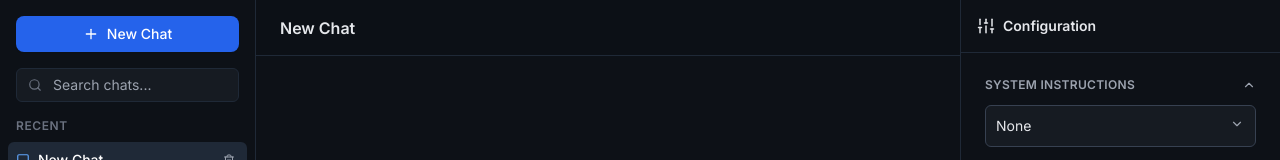
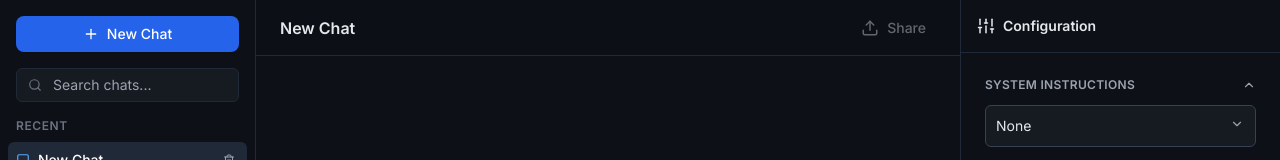
Before and after one commit to gueladjo/openai-studio, a React (Vite) app: page / in a window 1280 px wide. Both pictures are taken after a click on the button "New Chat". Shown: the top 160 px of the page. Built offline with nearby package versions, Linux system fonts and the light colour scheme.

Commit message:
Add conversation share export

```diff
--- a/App.tsx
+++ b/App.tsx
@@ -17,6 +17,11 @@ import {
   AppSettings,
   WorkspaceBackup
 } from './services/storage';
+import {
+  buildConversationFilename,
+  downloadTextFile,
+  formatConversationMarkdown
+} from './utils/conversationExport';
 import { Loader2, Menu, Settings, X } from 'lucide-react';
 
 // Hook for detecting mobile viewport
@@ -417,16 +422,27 @@ function App() {
     if (!dirHandle) return;
     try {
       const backup = await getWorkspaceBackup(dirHandle);
-      const blob = new Blob([JSON.stringify(backup, null, 2)], { type: 'application/json' });
-      const url = URL.createObjectURL(blob);
-      const a = document.createElement('a');
-      a.href = url;
-      a.download = `openai-studio-backup-${new Date().toISOString().slice(0, 10)}.json`;
-      a.click();
-      URL.revokeObjectURL(url);
+      downloadTextFile(
+        `openai-studio-backup-${new Date().toISOString().slice(0, 10)}.json`,
+        JSON.stringify(backup, null, 2),
+        'application/json;charset=utf-8'
+      );
     } catch (e) {
       console.error("Export failed", e);
       alert("Failed to export workspace data.");
+    }
+  };
+
+  const handleShareConversation = () => {
+    if (!currentSession || currentSession.messages.length === 0) return;
+
+    try {
+      const markdown = formatConversationMarkdown(currentSession);
+      const filename = buildConversationFilename(currentSession.title);
+      downloadTextFile(filename, markdown);
+    } catch (e) {
+      console.error("Conversation export failed", e);
+      alert("Failed to export conversation.");
     }
   };
 
@@ -482,7 +498,7 @@ function App() {
               <Menu size={24} />
             </button>
             <h1 className="text-sm font-semibold text-gray-800 dark:text-gray-200 truncate max-w-[200px]">
-              {currentSession?.title || 'OpenAI Studio'}
+              OpenAI Studio
             </h1>
             <button
               onClick={() => setIsConfigOpen(true)}
@@ -562,6 +578,7 @@ function App() {
             <ChatArea
               session={currentSession}
               onSendMessage={handleSendMessage}
+              onShareConversation={handleShareConversation}
               isLoading={isCurrentSessionProcessing}
               isMobile={isMobile}
             />
--- a/components/ChatArea.tsx
+++ b/components/ChatArea.tsx
@@ -1,7 +1,7 @@
 
 import React, { useRef, useEffect, useState } from 'react';
 import { Message, Session, Source } from '../types';
-import { Send, Bot, User, Paperclip, X, FileText, BrainCircuit, ChevronDown, ChevronRight, Globe, Clock, MoreHorizontal, Copy, Check, AlertCircle } from 'lucide-react';
+import { Send, Bot, User, Paperclip, X, FileText, BrainCircuit, ChevronDown, ChevronRight, Globe, Clock, MoreHorizontal, Copy, Check, AlertCircle, Upload } from 'lucide-react';
 import ReactMarkdown from 'react-markdown';
 import { getModelConfig } from '../constants';
 import { getSourcePresentation } from '../utils/sourceUrls';
@@ -9,6 +9,7 @@ import { getSourcePresentation } from '../utils/sourceUrls';
 interface ChatAreaProps {
   session: Session | null;
   onSendMessage: (content: string, attachments: File[]) => void;
+  onShareConversation: () => void;
   isLoading: boolean;
   isMobile?: boolean;
 }
@@ -344,7 +345,50 @@ const SourcesBlock = ({ sources }: { sources: Source[] }) => {
     );
 };
 
-export const ChatArea: React.FC<ChatAreaProps> = ({ session, onSendMessage, isLoading, isMobile = false }) => {
+const ConversationHeader = ({
+  title,
+  isMobile,
+  canShareConversation,
+  onShareConversation
+}: {
+  title: string;
+  isMobile: boolean;
+  canShareConversation: boolean;
+  onShareConversation: () => void;
+}) => {
+  const containerClassName = isMobile
+    ? 'h-14 border-b border-gray-200 dark:border-gray-800 flex items-center justify-between gap-3 px-4 flex-shrink-0 bg-gray-50 dark:bg-[#0d1117] sticky top-0 z-10 transition-colors'
+    : 'h-14 border-b border-gray-200 dark:border-gray-800 flex items-center justify-between gap-4 px-6 flex-shrink-0 bg-white/80 dark:bg-[#0d1117]/80 backdrop-blur-sm sticky top-0 z-10 transition-colors';
+
+  return (
+    <div className={containerClassName}>
+      <div className="min-w-0 flex-1">
+        <h2 className="font-semibold text-gray-800 dark:text-gray-200 select-text truncate">
+          {title || 'Untitled Chat'}
+        </h2>
+      </div>
+      <button
+        type="button"
+        onClick={onShareConversation}
+        aria-label="Share conversation"
+        title="Share conversation"
+        disabled={!canShareConversation}
+        className="inline-flex items-center gap-2 rounded-lg px-2.5 py-2 text-sm font-medium text-gray-700 dark:text-gray-200 transition-colors hover:bg-gray-100 dark:hover:bg-[#161b22] disabled:cursor-not-allowed disabled:opacity-40"
+      >
+        <Upload size={18} />
+        <span>Share</span>
+      </button>
+    </div>
+  );
+};
+
+export const ChatArea: React.FC<ChatAreaProps> = ({
+  session,
+  onSendMessage,
+  onShareConversation,
+  isLoading,
+  isMobile = false
+}) => {
   const [inputValue, setInputValue] = useState('');
   const [attachments, setAttachments] = useState<File[]>([]);
   const [fileInputKey, setFileInputKey] = useState(0);
@@ -423,14 +467,16 @@ export const ChatArea: React.FC<ChatAreaProps> = ({ session, onSendMessage, isLo
     );
   }
 
+  const canShareConversation = session.messages.length > 0;
+
   return (
     <div className="flex-1 flex flex-col bg-white dark:bg-[#0d1117] h-full relative transition-colors duration-200">
-      {/* Header - hidden on mobile since App.tsx has mobile header */}
-      {!isMobile && (
-        <div className="h-14 border-b border-gray-200 dark:border-gray-800 flex items-center px-6 flex-shrink-0 bg-white/80 dark:bg-[#0d1117]/80 backdrop-blur-sm sticky top-0 z-10 transition-colors">
-          <h2 className="font-semibold text-gray-800 dark:text-gray-200 select-text">{session.title || 'Untitled Chat'}</h2>
-        </div>
-      )}
+      <ConversationHeader
+        title={session.title}
+        isMobile={isMobile}
+        canShareConversation={canShareConversation}
+        onShareConversation={onShareConversation}
+      />
 
       {/* Messages */}
       <div className="flex-1 overflow-y-auto px-4 py-6 space-y-8 scroll-smooth">
--- /dev/null
+++ b/utils/conversationExport.ts
@@ -0,0 +1,62 @@
+import { Session } from '../types';
+
+const ATTACHMENT_PLACEHOLDER = '[Attachment omitted]';
+const FALLBACK_FILENAME = 'conversation';
+const INVALID_FILENAME_CHARACTERS = /[<>:"/\\|?*\u0000-\u001f]/g;
+
+const hasVisibleMessageContent = (content: string): boolean => content.trim().length > 0;
+
+export const formatConversationMarkdown = (session: Session): string => {
+  const title = session.title.trim() || 'Untitled Chat';
+  const sections: string[] = [`# ${title}`];
+
+  session.messages.forEach((message) => {
+    const roleLabel = message.role === 'user' ? 'User' : 'Assistant';
+    const body = hasVisibleMessageContent(message.content)
+      ? message.content
+      : message.attachments && message.attachments.length > 0
+        ? ATTACHMENT_PLACEHOLDER
+        : '';
+
+    sections.push(`## ${roleLabel}`);
+    sections.push(body);
+  });
+
+  return `${sections.join('\n\n').trimEnd()}\n`;
+};
+
+const sanitizeFilenameSegment = (title: string): string => {
+  return title
+    .trim()
+    .replace(INVALID_FILENAME_CHARACTERS, '')
+    .replace(/\s+/g, '-')
+    .replace(/-+/g, '-')
+    .replace(/^[-.]+|[-.]+$/g, '');
+};
+
+export const buildConversationFilename = (title: string, date = new Date()): string => {
+  const safeTitle = sanitizeFilenameSegment(title) || FALLBACK_FILENAME;
+  const dateLabel = date.toISOString().slice(0, 10);
+
+  return `${safeTitle}-${dateLabel}.md`;
+};
+
+export const downloadTextFile = (
+  filename: string,
+  content: string,
+  mimeType = 'text/markdown;charset=utf-8'
+): void => {
+  const blob = new Blob([content], { type: mimeType });
+  const url = URL.createObjectURL(blob);
+  const link = document.createElement('a');
+
+  link.href = url;
+  link.download = filename;
+  document.body.appendChild(link);
+  link.click();
+  link.remove();
+
+  window.setTimeout(() => {
+    URL.revokeObjectURL(url);
+  }, 0);
+};
```
